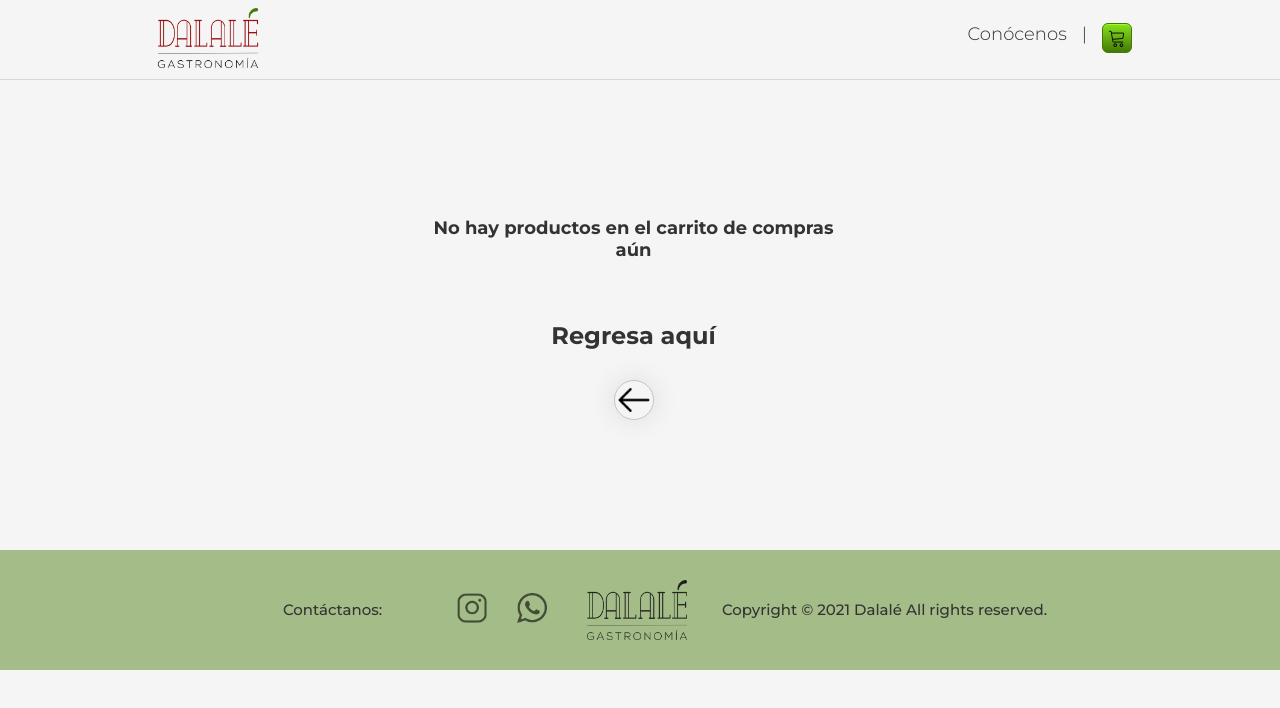
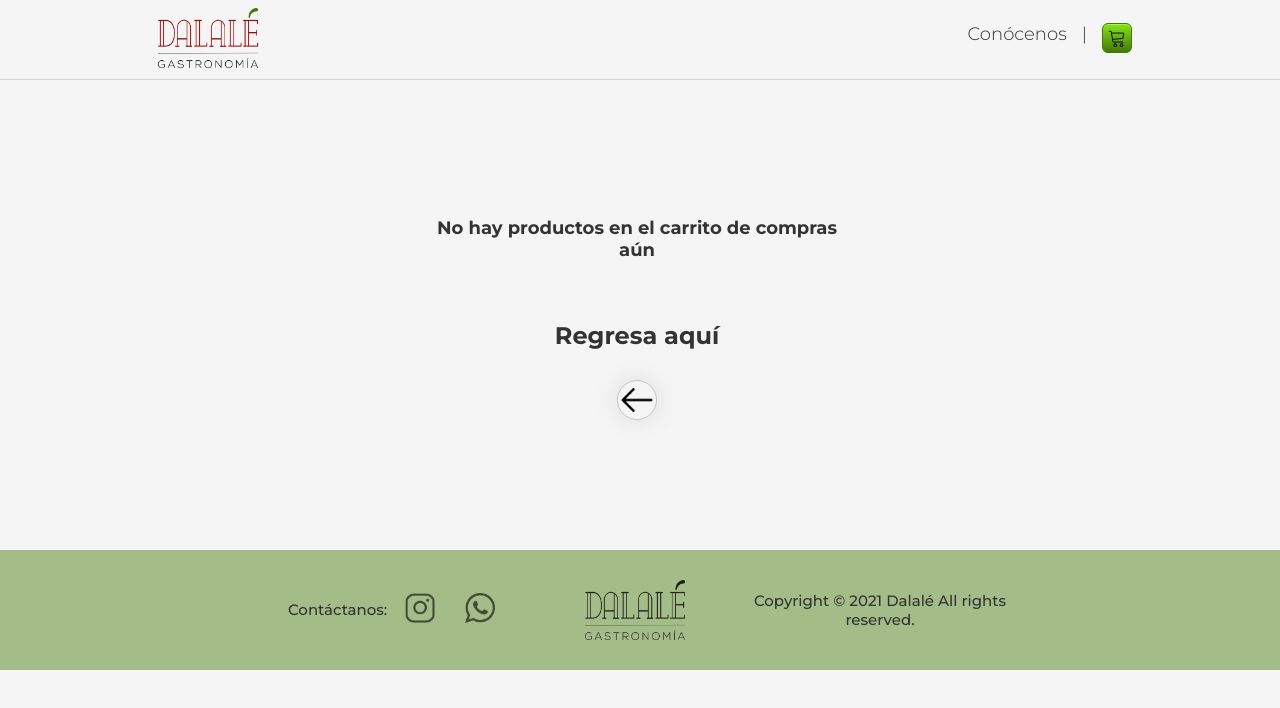
Before and after one commit to danielvaldivv/dalale-website, a React app: page /checkout in a window 1280 px wide. Shown: the top 708 px of the page. Built offline with nearby package versions, Linux system fonts and the light colour scheme.

Commit message:
[Bug] Footer and checkout component styles

```diff
--- a/src/components/Footer/Frooter.scss
+++ b/src/components/Footer/Frooter.scss
@@ -20,17 +20,21 @@
     & p{
       font-size: 1.5rem;
       padding: 3px;
-      width: 335px;
+      width: 330px;
     }
 
     & .index-footer-contact {
-      width: 329px;
+      width: 320px;
       height: auto;
       display: flex;
       justify-content: center;
       align-items: center;
       gap: 10px;
       list-style-type: none;
+
+      & p{
+      width: 100px;
+      }
 
       & span {
         color: #333;
--- a/src/containers/Checkout/Checkout.scss
+++ b/src/containers/Checkout/Checkout.scss
@@ -16,7 +16,7 @@
     justify-content: center;
 
     & .Checkout-comeback {
-      margin-inline-start: 41%;
+      margin-inline-start: 42%;
       display: flex;
       flex-direction: column;
       align-items: center;
```
